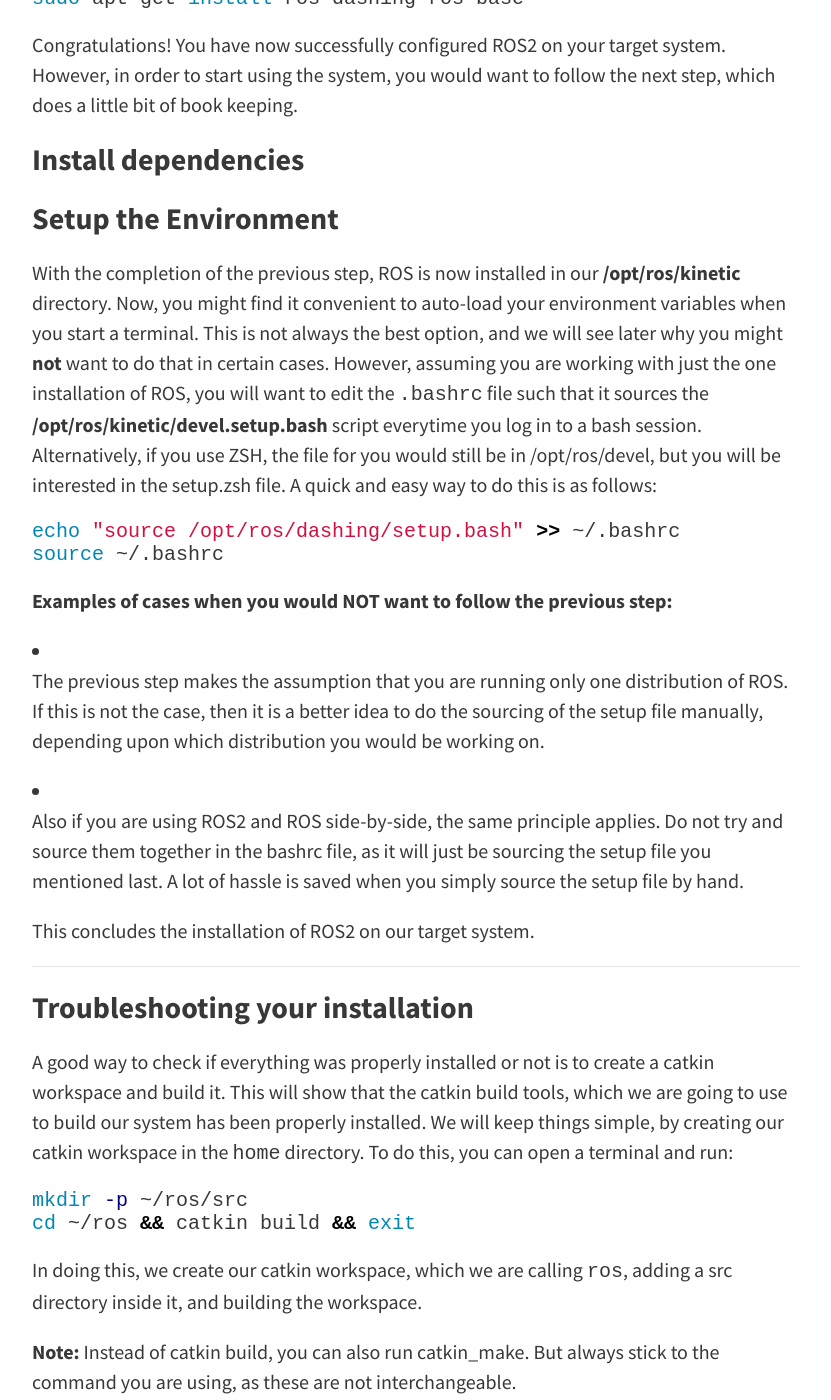
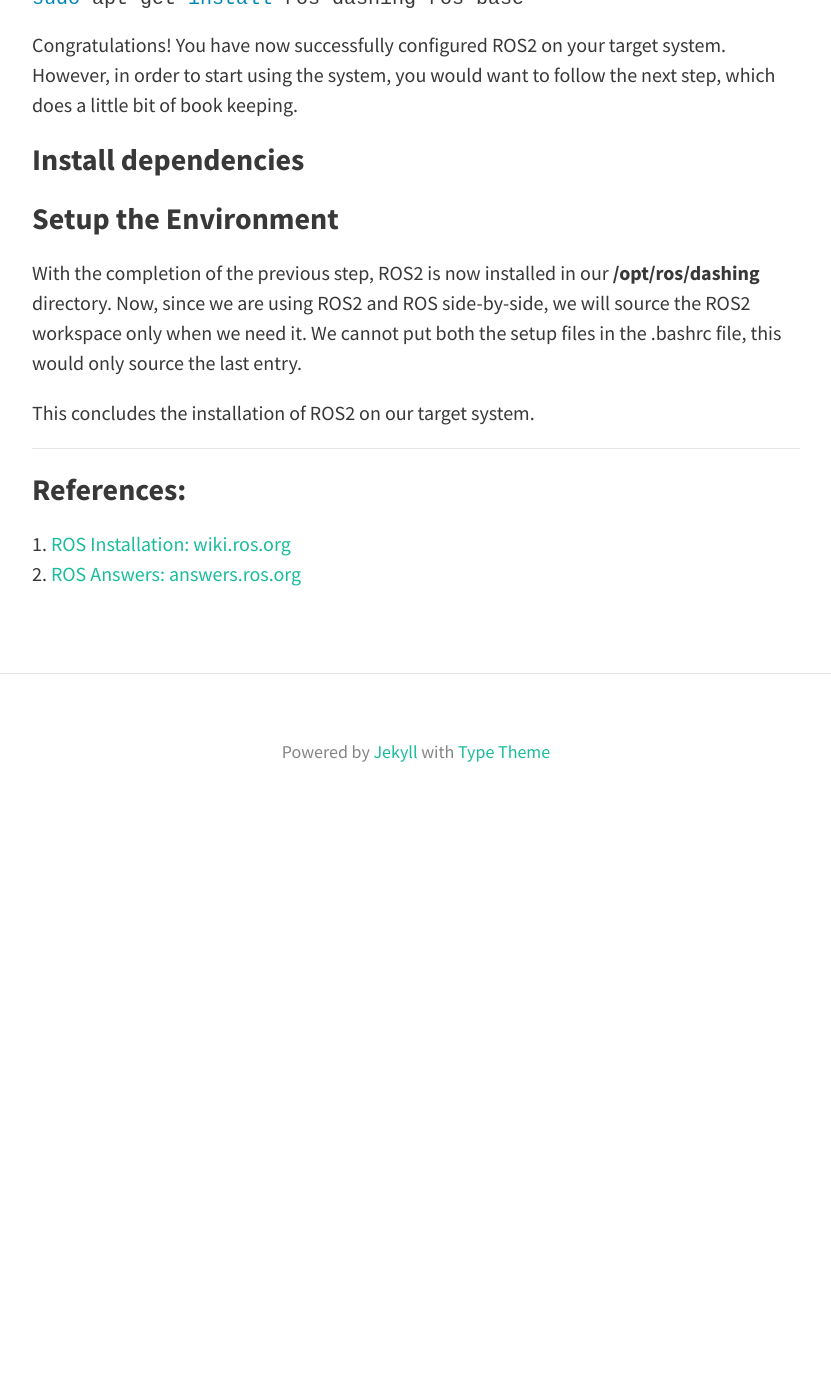
Before and after one commit to MasterERTS/rtros-documentation, a Jekyll site: the page built from _posts/2020-06-02-ros-2.md, in a window 1280 px wide and 1400 px high, scrolled down 3325 px. Shown: the whole window, without its empty margins (224-1055 px from the left). Built offline with Jekyll 4.4.1, drawn with Linux system fonts in a browser that asks for light colours; nearby versions of some CDN libraries; after the commit the page ends 4154 px from its top, so only the background shows below that; some of the changed text lies outside the part shown.

Commit message:
Finished ROS2 installation tutorial

````diff
--- a/_posts/2020-06-02-ros-2.md
+++ b/_posts/2020-06-02-ros-2.md
@@ -78,39 +78,12 @@
 
 ### Setup the Environment
 
-With the completion of the previous step, ROS is now installed in our **/opt/ros/kinetic** directory. Now, you might find it convenient to auto-load your environment variables when you start a terminal. This is not always the best option, and we will see later why you might **not** want to do that in certain cases. However, assuming you are working with just the one installation of ROS, you will want to edit the `.bashrc` file such that it sources the **/opt/ros/kinetic/devel.setup.bash** script everytime you log in to a bash session. Alternatively, if you use ZSH, the file for you would still be in /opt/ros/devel, but you will be interested in the setup.zsh file. A quick and easy way to do this is as follows:
-```shell
-echo "source /opt/ros/dashing/setup.bash" >> ~/.bashrc
-source ~/.bashrc
-```
-**Examples of cases when you would NOT want to follow the previous step:**
-
-* The previous step makes the assumption that you are running only one distribution of ROS. If this is not the case, then it is a better idea to do the sourcing of the setup file manually, depending upon which distribution you would be working on.
-
-* Also if you are using ROS2 and ROS side-by-side, the same principle applies. Do not try and source them together in the bashrc file, as it will just be sourcing the setup file you mentioned last. A lot of hassle is saved when you simply source the setup file by hand.
+With the completion of the previous step, ROS2 is now installed in our **/opt/ros/dashing** directory. Now, since we are using ROS2 and ROS side-by-side, we will source the ROS2 workspace only when we need it. We cannot put both the setup files in the .bashrc file, this would only source the last entry.
 
 This concludes the installation of ROS2 on our target system.
 
 ---
 
-### Troubleshooting your installation
-
-A good way to check if everything was properly installed or not is to create a catkin workspace and build it. This will show that the catkin build tools, which we are going to use to build our system has been properly installed. We will keep things simple, by creating our catkin workspace in the `home` directory. To do this, you can open a terminal and run:
-```shell
-mkdir -p ~/ros/src
-cd ~/ros && catkin build && exit
-```
-In doing this, we create our catkin workspace, which we are calling `ros`, adding a src directory inside it, and building the workspace.
-
-**Note:** Instead of catkin build, you can also run catkin_make. But always stick to the command you are using, as these are not interchangeable.
-
-If you get **ERROR: catkin command not found**, then you might want to install the `python-catkin-tools` package from the apt repository. This will generally solve the problem. You can install the package by typing the following command in the terminal:
-
-```shell
-sudo apt-get install python-catkin-tools
-```
-If everything goes well, you will get a prompt on your screen saying "all packages built successfully", and that is your cue that the installation went fine. If you now go and check your catkin workspace, you will see that now you have four directories: build, devel, logs, and src. For now, we will only focus on the src folder.
-
 ### References:
 
 1. [ROS Installation: wiki.ros.org](http://wiki.ros.org/kinetic/Installation/Ubuntu)
````
Also changed, not shown: other parts of _posts/2020-06-02-ros-2.md (+2 -2 lines).
